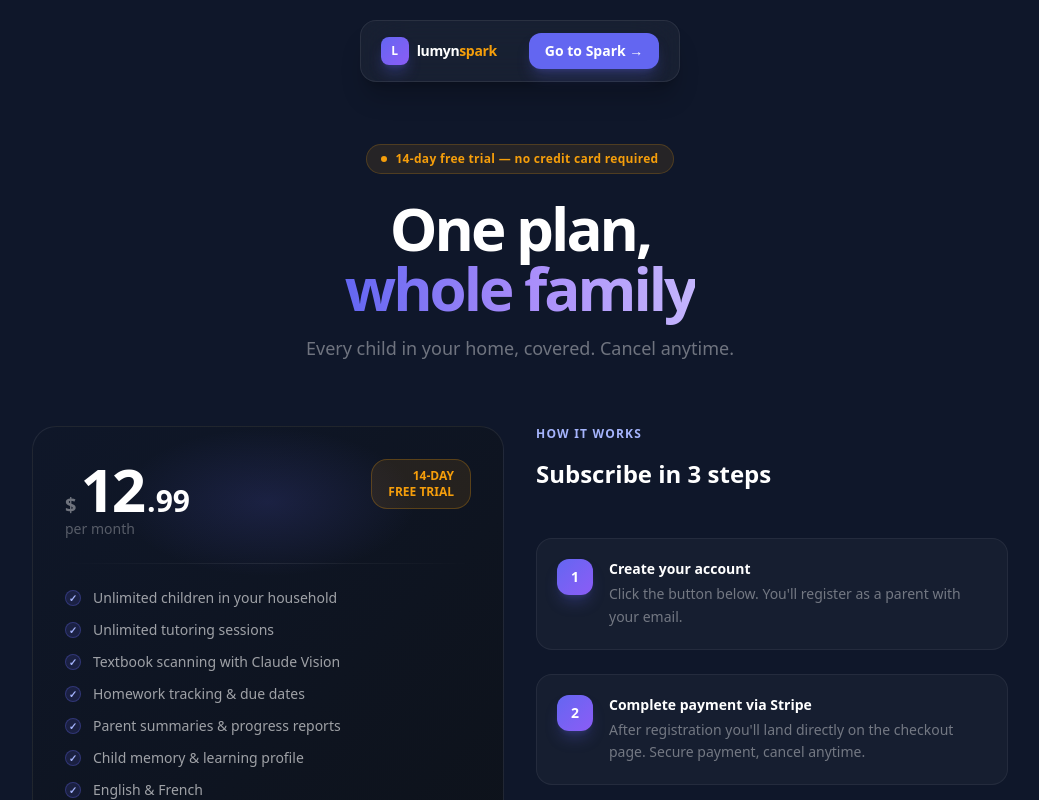
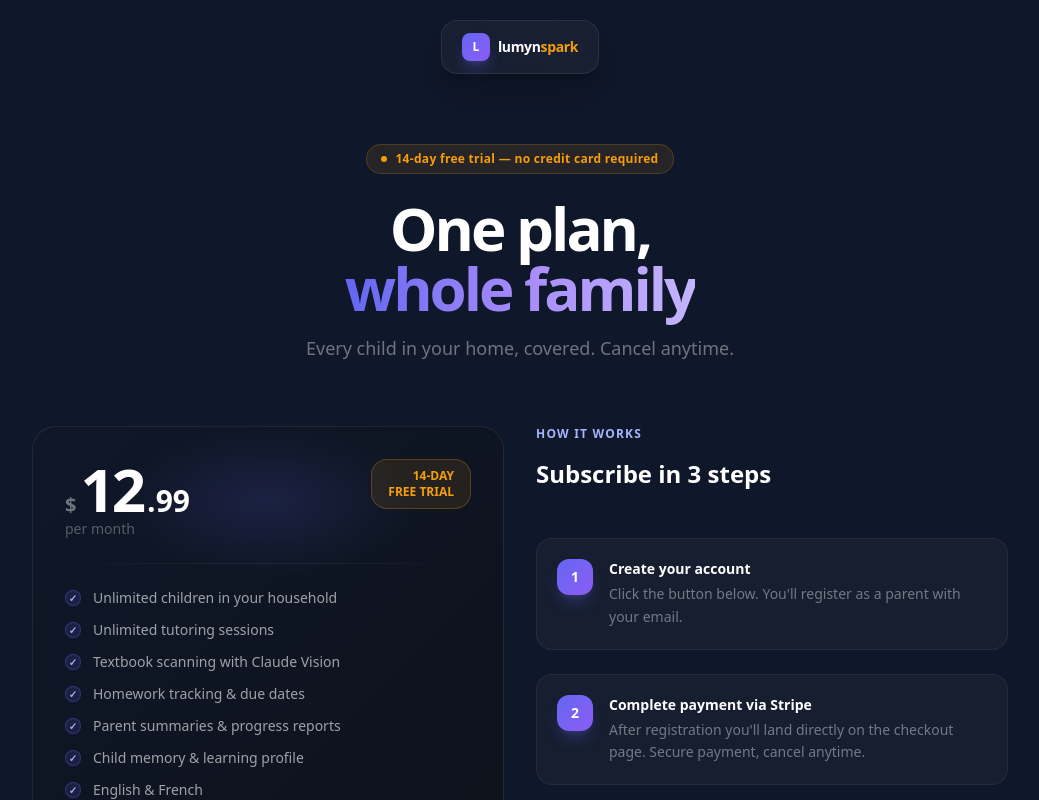
Before and after one commit to ahmadmahfouz1989-spec/lumynspark, a Next.js app: page /subscribe in a window 1280 px wide. Shown: the top 800 px of the page, without its empty margins (120-1159 px from the left). Built offline with nearby package versions, Linux system fonts and the light colour scheme.

Commit message:
Remove Go to Spark button from subscribe page navbar

```diff
--- a/app/subscribe/page.tsx
+++ b/app/subscribe/page.tsx
@@ -34,10 +34,6 @@ export default function SubscribePage() {
           <a href="/" className="flex items-center gap-2">
             <div className="w-7 h-7 bg-gradient-to-br from-[#6366f1] to-[#8b5cf6] rounded-lg flex items-center justify-center text-xs font-black text-white shadow-lg shadow-[#6366f1]/30">L</div>
             <span className="font-black text-white text-sm tracking-tight">lumyn<span className="text-[#f59e0b]">spark</span></span>
-          </a>
-          <a href={SPARK_URL} target="_blank" rel="noopener noreferrer"
-            className="text-sm bg-[#6366f1] hover:bg-[#5558e8] text-white font-bold px-4 py-2 rounded-xl transition-all shadow-lg shadow-[#6366f1]/25">
-            Go to Spark →
           </a>
         </nav>
       </header>
```
